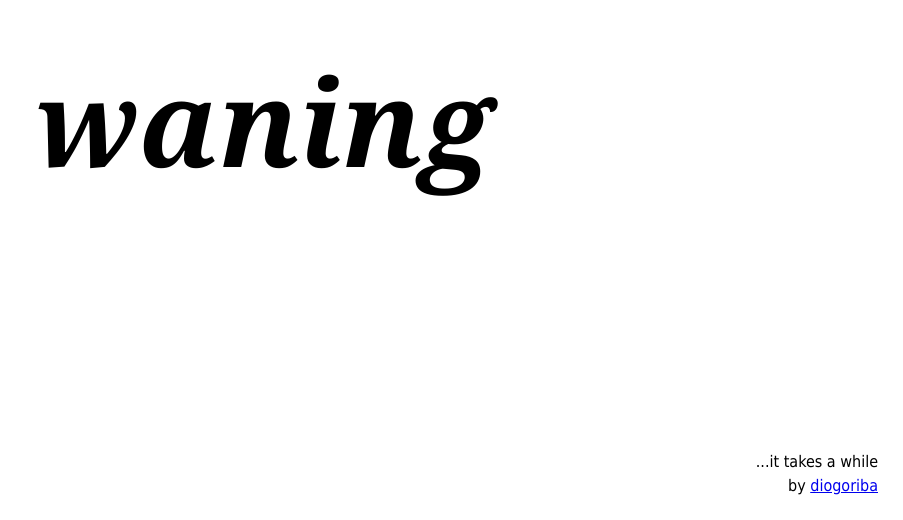
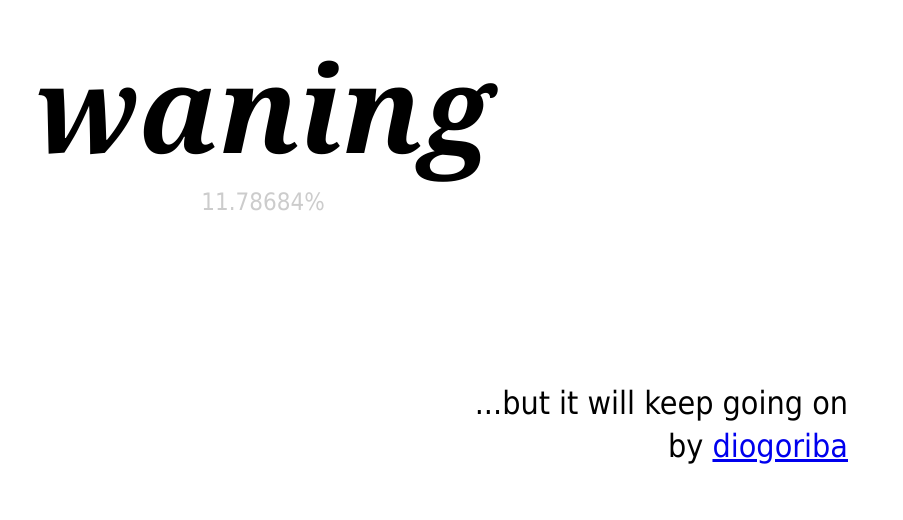
Before and after one commit to diogoriba/poetry, a plain HTML site: page waning/index.html in a window 1280 px wide. Shown: the part 280-800 px from the top of the page, without its empty margins (377-1280 px from the left). Drawn offline with nearby package versions, Linux system fonts and the light colour scheme.

Commit message:
adding progress indicator, changing footnotes every 5 seconds

```diff
--- a/waning/waning.html
+++ b/waning/index.html
@@ -6,7 +6,10 @@
 	</head>
 	<body>
 		<div id="container">
-			<div id="text">waning</div>
+			<div id="text">
+				waning
+				<div id="progress"></div>
+			</div>
 			<div id="footnote">
 				<p>...it takes a while<p>
 				<p>by <a href="http://facebook.com/diogoriba">diogoriba</a></p>
--- a/waning/waning.css
+++ b/waning/waning.css
@@ -29,9 +29,16 @@ p { margin: 5px; }
 	box-pack: center;
 	box-align: center;
 }
+#progress {
+	color: #cccccc;
+	font-weight: normal;
+	font-size: 18pt;
+	text-align: center;
+}
 #footnote {
+	font-size: 24pt;
 	position: absolute;
-	right: 20px;
-	bottom: 20px;
+	right: 50px;
+	bottom: 50px;
 	text-align: right;
 }
--- a/waning/waning.js
+++ b/waning/waning.js
@@ -21,10 +21,44 @@ var end = toSeconds(new Date(2013, 11, 21).getTime());
 var wane = makeLinearFadeFunction(start, end);
 
 var waneDOM = function () {
+	var enforceLimits = function (value, min, max) {
+		var atLeastMin = Math.max(value, min);
+		var atMostMax = Math.min(atLeastMin, max);
+		return atMostMax;
+	};
 	var current = toSeconds(new Date().getTime());
-	var opacity = wane(current);
+	var opacity = enforceLimits(wane(current), 0, 100);
+	var progress = (100 - opacity).toFixed(5);
 	$("#text").css({ "opacity": opacity });
-}
+	$("#progress").text(progress + "%");
+};
+
+var changeFootnote = (function () {
+	var counter = 1;
+	var change = function () {
+		var text = "";
+		switch (counter) {
+			case 0:
+			    text = "...it takes a while, though";
+			    break;
+			case 1:
+			    text = "...but it will keep going on";
+			    break;
+			case 2:
+			    text = "...even if you close this website";
+			    break;
+			case 3:
+			    text = "...it's bound to keep waning";
+			    break;
+		}
+		$("#footnote p:first-child").text(text);
+		counter += 1;
+		counter = counter % 4;
+	};
+
+	return change;
+}());
 
 var waning = setInterval(waneDOM, 1000);
+var footnote = setInterval(changeFootnote, 5000);
 waneDOM();
```
